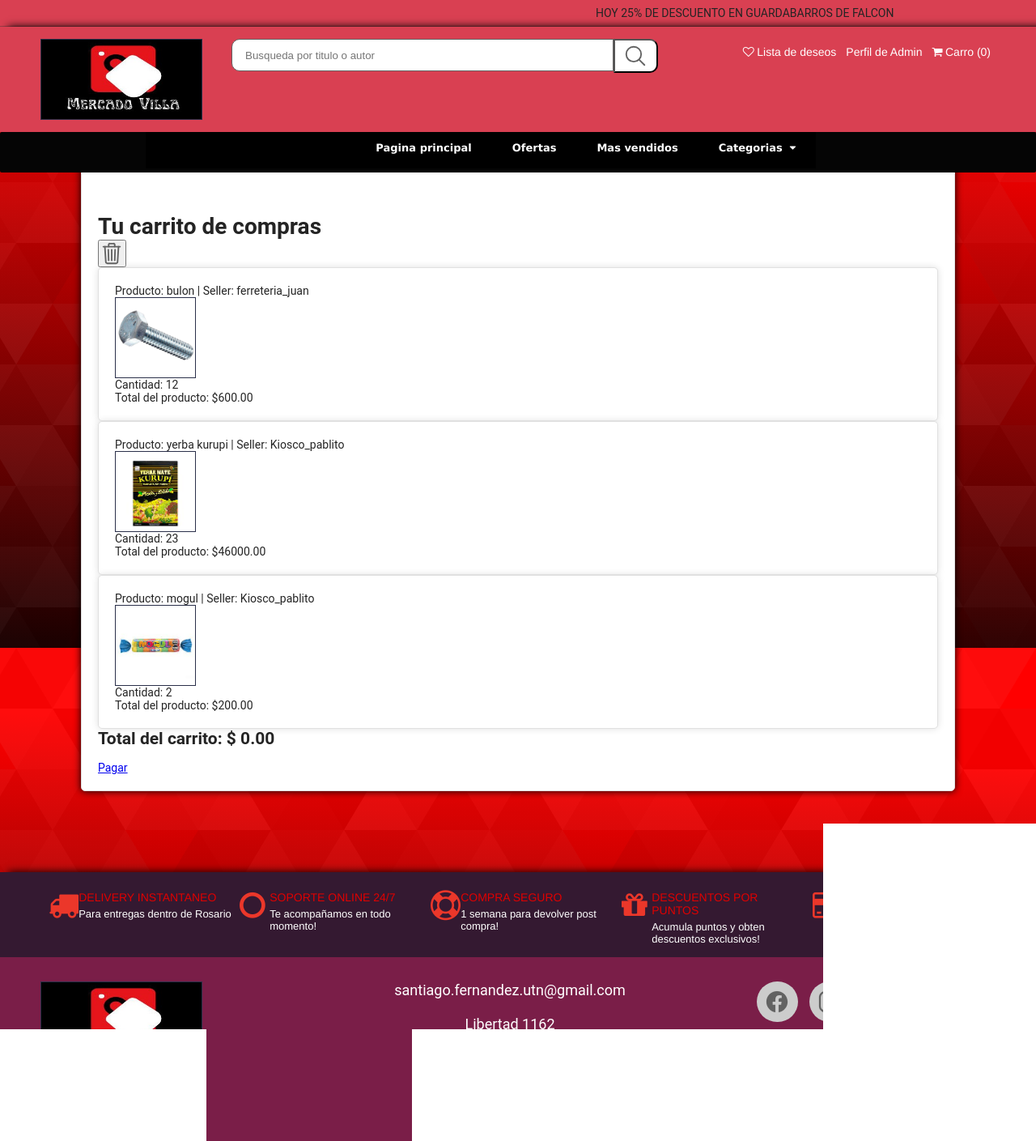
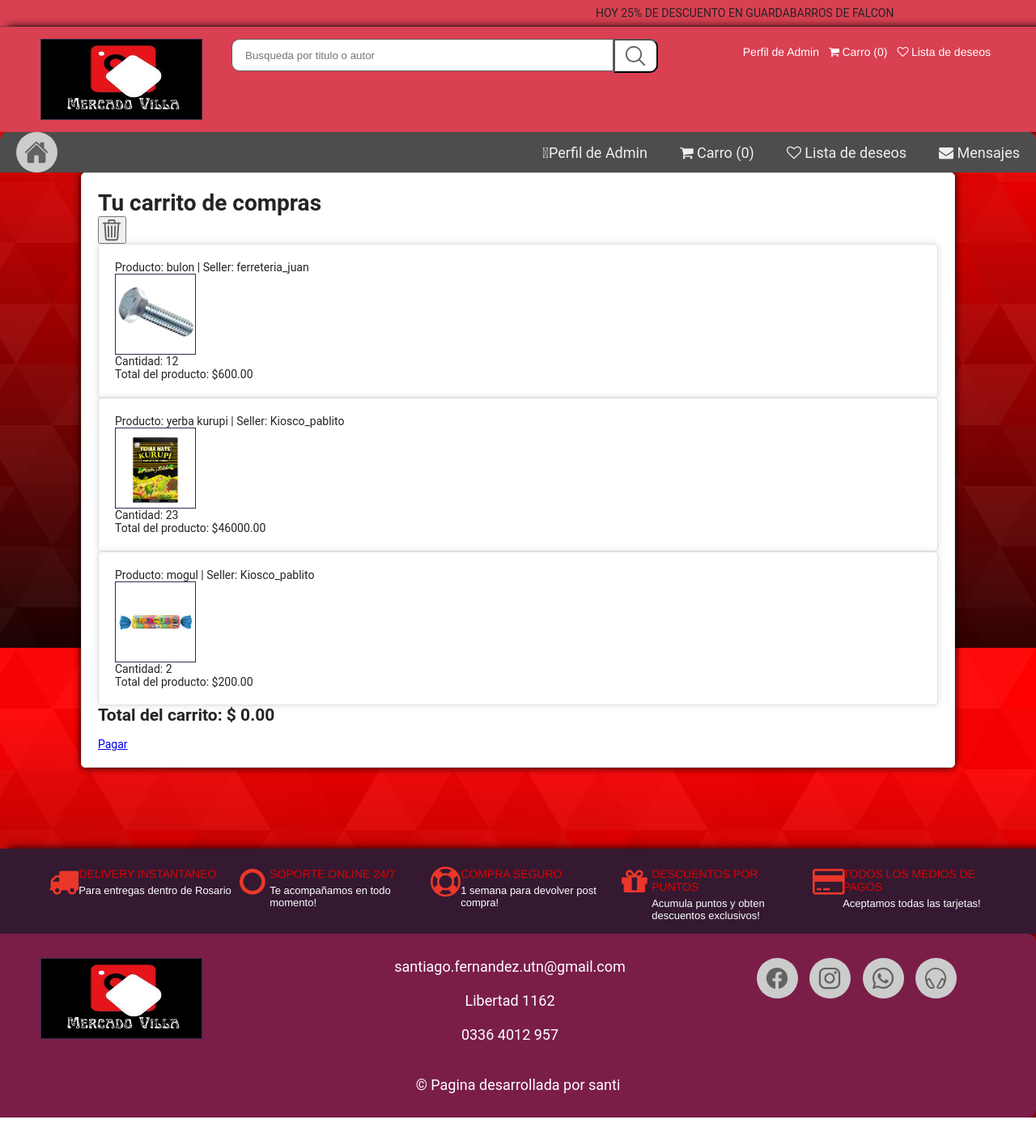
Before and after one commit to S4ntifdz/MercadoVilla, a Django app: page /cart/ in a window 1280 px wide. Shown: the whole page at 81% size. After the commit the page ends 1380 px from the top, so only its background shows below. Run offline with Django 4.2, Linux system fonts and the light colour scheme; a user stored in the database is signed in; data comes from the database, SQL or seed files in the repository; both versions use the stored data as it was after the commit.

Commit message:
Cambios en barra de navegacion

```diff
--- a/static/css/home.css
+++ b/static/css/home.css
@@ -335,6 +335,7 @@ html {
   background: var(--color1);
   padding: 8px 0px;
   border-bottom: 1px solid #3131315e;
+
 }
 
 .head1p1 {
@@ -925,3 +926,182 @@ section {    /* CONTENIDO del recuadro central de ingresar */
   background-color: transparent;
   border-bottom: 5px solid rgba(7, 7, 7, 0.07);
 }
+
+
+#header {
+  /* display: flex; */
+  align-items: center;
+  justify-content: space-between;
+  background-color: #e3e6f3;
+  padding: 20px 80px;
+  box-shadow: 0 5px 15px rgba(0, 0, 0, 0.06);
+  z-index: 999;
+  position:fixed;
+  top: 0;
+  left: 0;
+  right: 0;
+}
+
+.header-list {
+  display: flex;
+  align-items: center;
+  justify-content: center;
+}
+.header-list-nav ul {
+  display: flex;
+}
+.header-list-nav ul li {
+  list-style-type: none;
+  padding: 0 20px;
+  position: relative;
+}
+.header-list-nav ul a {
+  text-decoration: none;
+  font-size: 16px;
+  font-weight: 600;
+  color: #1a1a1a;
+  transition: 0.3s ease;
+}
+.header-list-nav ul a:hover,
+.header-list-nav ul a.active {
+  color: #088178;
+  content: "";
+}
+.header-list-icon a {
+  color: #1a1a1a;
+  padding-left: 20px;
+  transition: 0.3s ease;
+}
+.header-list-icon a:hover,
+.header-list-nav ul a.active {
+  color: #088178;
+}
+.header-list-nav ul li a:hover::after,
+.header-list-nav ul li a.active::after {
+  content: "";
+  width: 30%;
+  height: 2px;
+  background: #088178;
+  position: absolute;
+  bottom: -4px;
+  left: 20px;
+}
+
+
+
+
+
+
+
+
+.nav {
+  height: 50px;
+  width: 100%;
+  padding: 0 10px;
+  display: flex;
+  align-items: center;
+  justify-content: space-between;
+  background-color: #4d4d4d;
+  position: relative;
+  border: none;
+  border-radius: 10px 10px 0 0;
+}
+
+.nav  .nav-header {
+  width: 50%;
+  display: inline;
+}
+
+.nav  .nav-header  .nav-title {
+  display: inline-block;
+  font-size: 22px;
+  color: #fff;
+  padding: 10px;
+}
+
+.nav  .nav-btn {
+  display: none;
+}
+
+.nav  .nav-links {
+  width: 50%;
+  display: inline-flex;
+  justify-content: flex-end;
+  column-gap: 20px;
+  font-size: 18px;
+  border: none;
+  border-radius: 0 0 10px 10px;
+}
+
+.nav  .nav-links  a {
+  display: inline-block;
+  padding: 10px 10px;
+  text-decoration: none;
+  color: #efefef;
+}
+
+.nav  .nav-links  a:hover {
+  background-color: rgba(0, 0, 0, 0.3);
+}
+
+.nav  #nav-check {
+  display: none;
+}
+
+@media (max-width:600px) {
+  .nav  .nav-btn {
+    display: inline-block;
+    position: absolute;
+    right: 0px;
+    top: 0px;
+  }
+  .nav  .nav-btn  label {
+    display: flex;
+    flex-direction: column;
+    row-gap: 5px;
+    width: 50px;
+    height: 50px;
+    padding: 15px;
+    border: none;
+    border-top-right-radius: 10px;
+  }
+  .nav  .nav-btn  label:hover,.nav  #nav-check:checked ~ .nav-btn  label {
+    background-color: rgba(0, 0, 0, 0.3);
+    cursor: pointer;
+  }
+  .nav  .nav-btn  label  span {
+    display: block;
+    width: 25px;
+    height: 5px;
+    background-color: #eee;
+    border-radius: 5px;
+  }
+  .nav  .nav-links {
+    position: absolute;
+    display: block;
+    width: 100%;
+    background-color: #333;
+    height: 0px;
+    transition: all 0.3s ease-in;
+    overflow-y: hidden;
+    top: 50px;
+    left: 0px;
+  }
+  .nav  .nav-links  a {
+    display: block;
+    width: 100%;
+    padding-left: 20px;
+  }
+  .nav  #nav-check:not(:checked) ~ .nav-links {
+    height: 0px;
+  }
+  .nav  #nav-check:checked ~ .nav-links {
+    height: 250px;
+    overflow-y: hidden;
+  }
+}
+
+.attribute{
+  position: absolute;
+  bottom: 10px;
+}
--- a/templates/home.html
+++ b/templates/home.html
@@ -14,8 +14,30 @@
     <script src="{% static 'js/scripts.js' %}"></script>
     {% load humanize %}
   </head>
+
   <body>
-
+{% comment %}
+    <header>
+      <div id="header">
+        <div class="header-logo">
+          <a href="indext.html"><img src="images/logo.png" alt="" /></a>
+        </div>
+        <div class="header-list">
+          <nav class="header-list-nav">
+            <ul>
+              <li><a class="active" href="index.html">Home</a></li>
+              <li><a href="shop.html">Shop</a></li>
+              <li><a href="blog.html">Blog</a></li>
+              <li><a href="about.html">About</a></li>
+              <li><a href="contact.html">Contact Us</a></li>
+            </ul>
+          </nav>
+          <div class="header-list-icon">
+            <a href=""><i class="fa fa-bag-shopping"></i></a>
+          </div>
+        </div>
+      </div>
+    </header>   {% endcomment %}
     <!-- hecho solamente por picardia mia, queria ver como quedaba nada mas. -->
     <div class="width-100 top-header">
       <div class="container-word">
@@ -48,13 +70,17 @@
           <!-- seccion del carro -->
 
           <ul class="cart-sect">
+            {% if user.is_authenticated %}
+            <li>
+              <a href="/user/">Perfil de {{ user.username |capfirst }}</a>
+            </li>
+            <li>
+              <i class="fa fa-shopping-cart" aria-hidden="true"></i>
+              <a href="{%url 'cart'%}"> Carro (0)</a>
+            </li>
             <li>
               <i class="fa fa-heart-o" aria-hidden="true"></i>
               <a class="head1mr" href="#">Lista de deseos </a>
-            </li>
-            {% if user.is_authenticated %}
-            <li>
-              <a href="/user/">Perfil de {{ user.username |capfirst }}</a>
             </li>
             {% else %}
             <li>
@@ -62,10 +88,6 @@
               <a href="/login/"> Iniciar sesion </a>
             </li>
             {% endif %}
-            <li>
-              <i class="fa fa-shopping-cart" aria-hidden="true"></i>
-              <a href="{%url 'cart'%}"> Carro (0)</a>
-            </li>
           </ul>
         </div>
       </div>
@@ -73,29 +95,19 @@
     {% comment %} <!---------- TERMINA SEARCH PANEL --------->
 
     <!---------- EMPIEZA NAVBAR ---------> {% endcomment %}
-
+{% comment %}
     <div class="ftl_menu">
       <div class="content-navbar">
         <ul id="navbar" class="options-navbar">
           <li>
-            <a href="/web/">                     </a>
+            <a href="/web/">Pagina principal</a>
           </li>
           <li>
-            <a href="/web/">            </a>
-          </li>
-          <li>
-            <a href="/web/">Pagina principal</a>
-          </li>
-
-          <li>
             <a href="#">Ofertas</a>
-{% comment %} #TODO en ofertas cada vendedor le pone "ON" a la categoria oferta en su producto y el sistema lo recopia¿la {% endcomment %}
-          </li>
-
+         </li>
           <li>
             <a href="#">Mas vendidos</a>
           </li>
-
           <li><a href="#">Categorias &nbsp;<i class="fa fa-caret-down"></i></a>
             <ul>
               <li><a href="#!"> Ferreteria</a></li>
@@ -104,31 +116,47 @@
               <li><a href="#!"> Otros </a></li>
             </ul>
           </li>
-
           <li>
             <a href="{%url 'chat' %}">Mensajes</a>
           </li>
-
           <li>
             <a href="#">Vender</a>
           </li>
-
         </ul>
       </div>
-    </div>
+    </div> {% endcomment %}
+    {% comment %} --------------------------------- {% endcomment %}
+    <div class="nav">
+      <input type="checkbox" id="nav-check">
+      <div class="nav-header">
+        <div class="nav-title">
+            <a href="{% url 'logout' %}"><button type="button"class="icon-button"id="python-button" data-lang="python">
+              <ion-icon name="home"><a href="/web/"></a></ion-icon></button></a>
+        </div>
+      </div>
+      <div class="nav-btn">
+        <label for="nav-check">
+          <span><a href="{%url 'chat' %}"><i class="fa fa-envelope"></i> Mensajes</a></span>
+          <span><a href="{%url 'chat' %}"><i class="fa fa-envelope"></i> Mensajes</a></span>
+          <span><a href="{%url 'chat' %}"><i class="fa fa-envelope"></i> Mensajes</a></span>
+        </label>
+      </div>
+      <div class="nav-links">
+          {% if user.is_authenticated %}
 
-    {% comment %} <!---------- TERMINA NAVBAR --------->
+            <a href="/user/"><i class="fas fa-user-circle" aria-hidden="true"></i>Perfil de {{ user.username |capfirst }}</a>
+            <a href="{%url 'cart'%}"><i class="fa fa-shopping-cart" aria-hidden="true"></i> Carro (0)</a>
+            <a class="head1mr" href="#"><i class="fa fa-heart-o" aria-hidden="true"></i> Lista de deseos </a>
+            <a href="{%url 'chat' %}"><i class="fa fa-envelope"></i> Mensajes</a>
+          {% else %}
 
-    <!---------- Slider HTML Code Starts --------->
 
-    <!---------- Slider HTML Code Ends --------->
+            <a href="/login/"><i class="fa fa-user-circle-o" aria-hidden="true"></i> Iniciar sesion </a>
 
-    <!---------- EMPIEZA EL BANNER ---------> {% endcomment %}
-
-    {% comment %}
-    <!---------- TERMINA EL BANNER --------->
-
-    <!--------- EMPIEZA SECCION DE PRODUCTOS -------------> {% endcomment %}
+          {% endif %}
+      </div>
+  </div>
+    <!---------- TERMINA NAVBAR --------->
 
 
     {% block content %}
```
Also changed, not shown: db.sqlite3, static/img/rojo-negro.svg (added).
